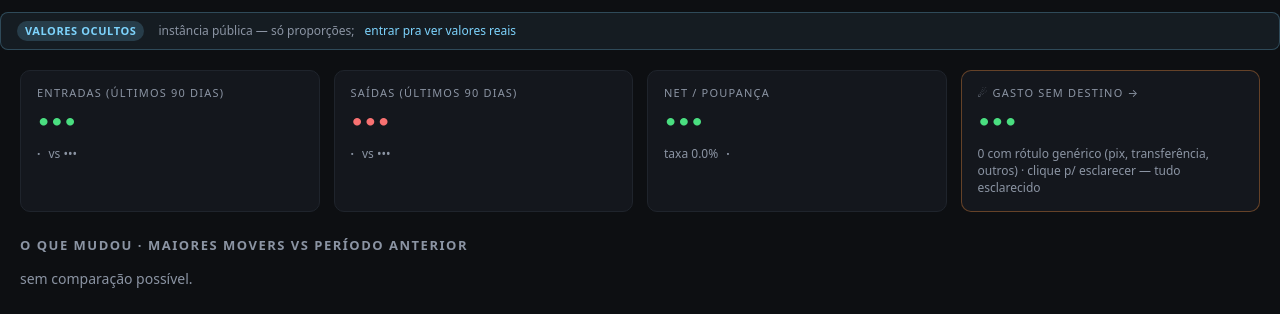
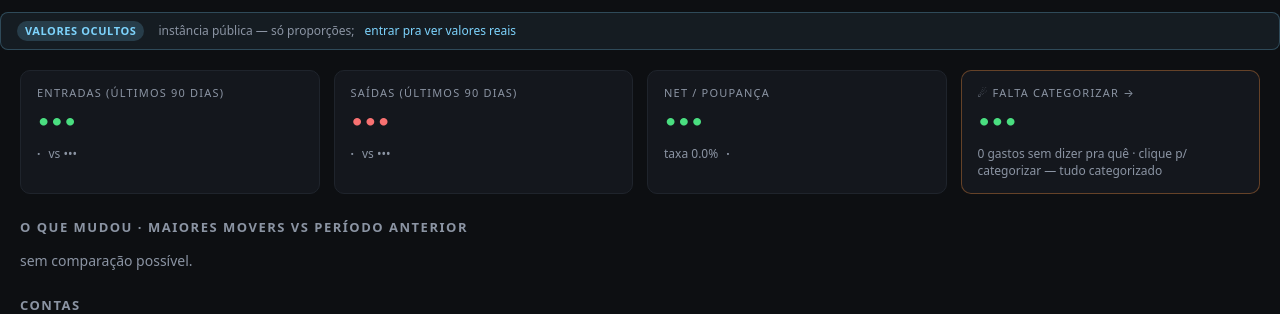
Before and after one commit to mvrozanti/ofin, a FastAPI app: page / in a window 1280 px wide. Shown: the part 54-368 px from the top of the page. Run offline with FastAPI, Linux system fonts and the light colour scheme; data that the repository does not hold is empty; some libraries are stand-ins or nearby versions.

Commit message:
fix(copy): a categoria é o pra-quê — placeholder tags = falta categorizar
Stop insisting these have a category. If the label is pix/transferência/
outros it names the transaction TYPE, not the purpose — no real category.
Relabeled to 'falta categorizar' and rewrote the triage copy to say the
category is the pra-quê and these still need one.

```diff
--- a/src/ofin/templates/dashboard.html
+++ b/src/ofin/templates/dashboard.html
@@ -35,9 +35,9 @@
     </div>
   </a>
   <a class="kpi kpi-dark" href="/transactions?megas=pix_out,transferencia,outros&preset=all&sort=amount">
-    <div class="lbl">☄ gasto sem destino →</div>
+    <div class="lbl">☄ falta categorizar →</div>
     <div class="val mono {{ 'neg' if dark_n > 0 else 'pos' }}">{{ dark_total | money }}</div>
-    <div class="sub muted">{{ dark_n }} com rótulo genérico (pix, transferência, outros) · clique p/ esclarecer{% if dark_n == 0 %} — tudo esclarecido{% endif %}</div>
+    <div class="sub muted">{{ dark_n }} gastos sem dizer pra quê · clique p/ categorizar{% if dark_n == 0 %} — tudo categorizado{% endif %}</div>
   </a>
 </section>
 
```
Also changed, not shown: src/ofin/templates/transactions.html (+5 -5 lines).
